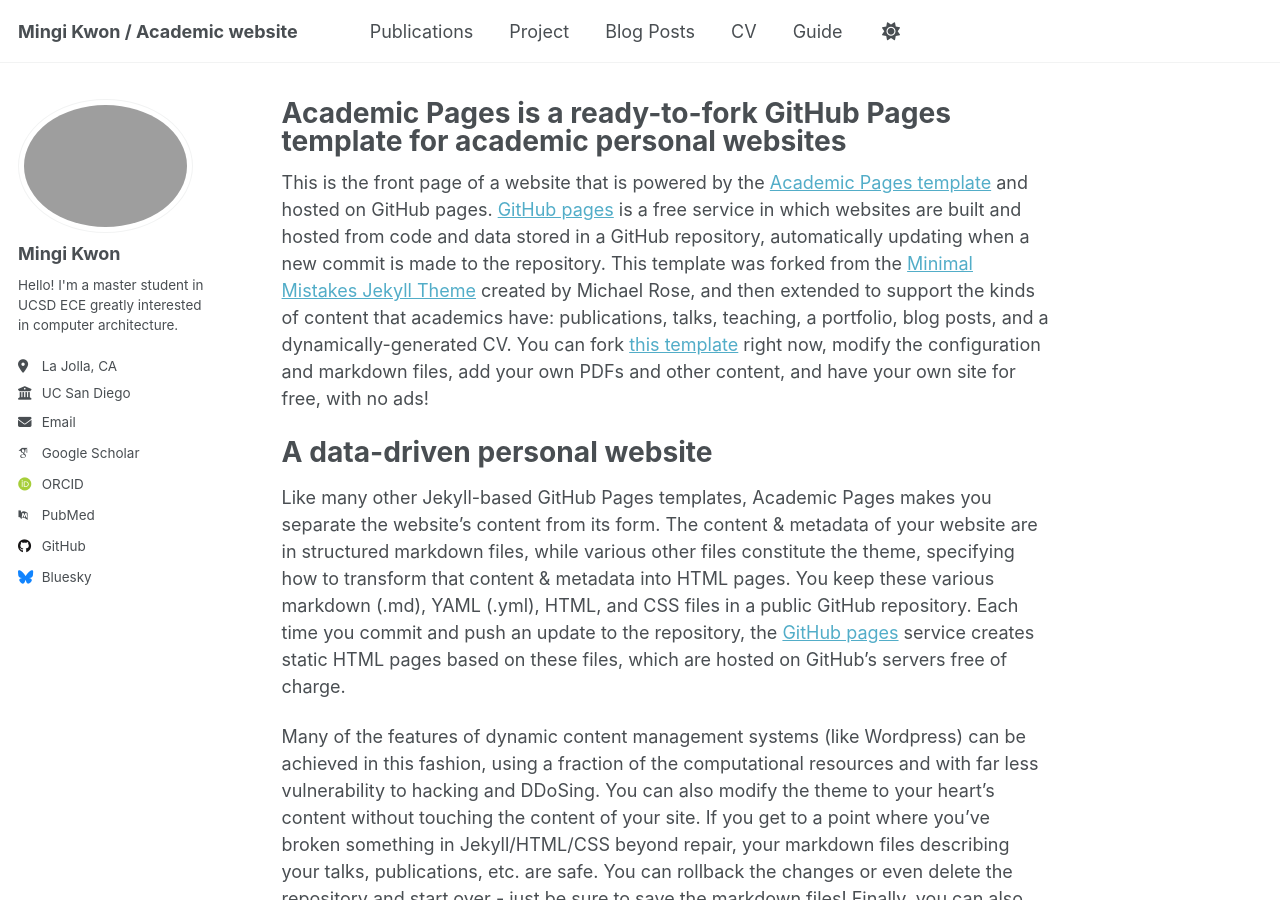
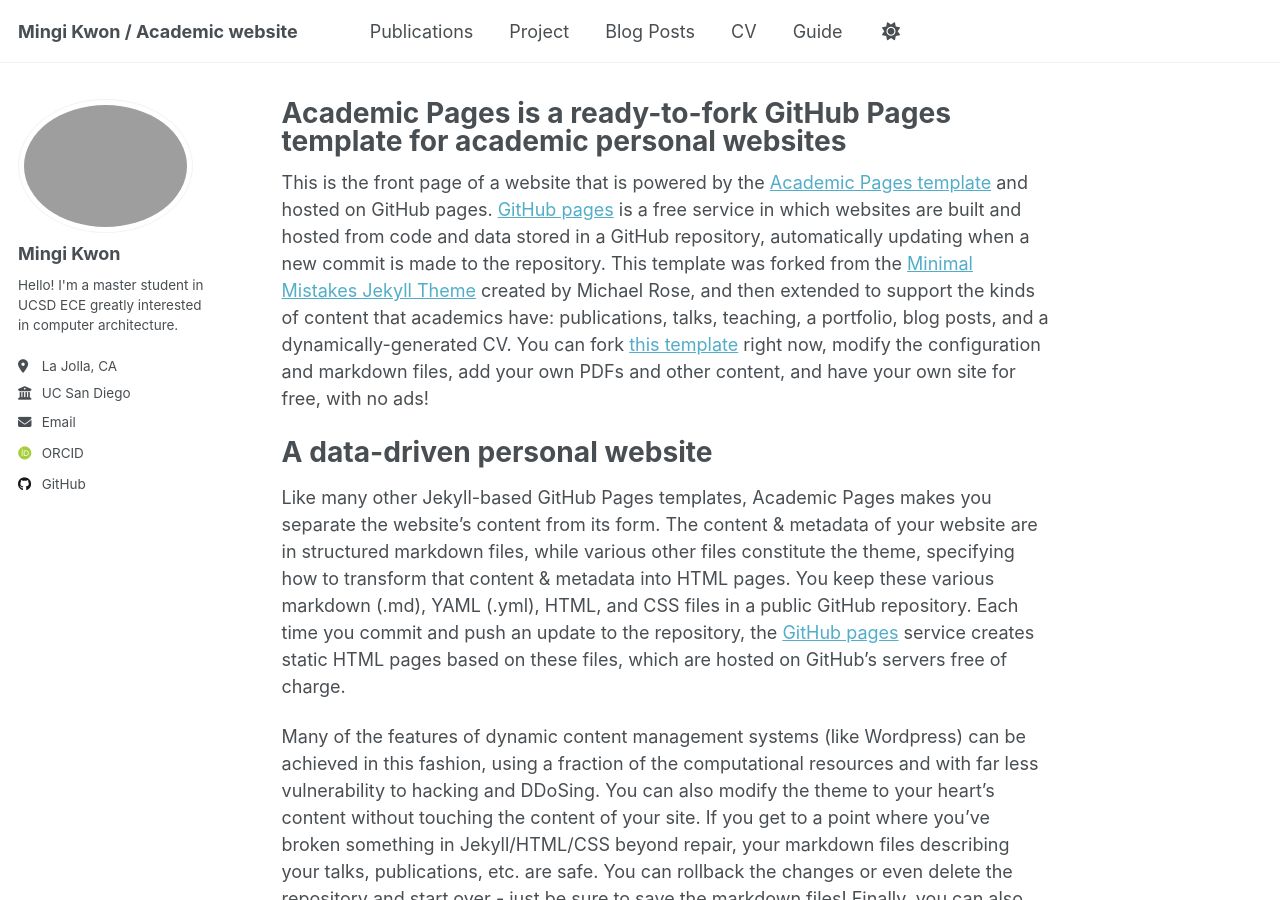
Before and after one commit to mingi001025/mingi001025.github.io, a Jekyll site: the page built from _pages/about.md, in a window 1280 px wide and 900 px high. Built offline with Jekyll 4.4.1, drawn with Linux system fonts in a browser that asks for light colours; some web fonts are replaced; some of the changed lines change nothing that is shown.

Commit message:
left side bar edited

```diff
--- a/_config.yml
+++ b/_config.yml
@@ -34,24 +34,24 @@
 
   # Academic websites
   arxiv            : # URL - Update with the correct link to your profile
-  googlescholar    : "https://scholar.google.com/"
+  googlescholar    :
   impactstory      : # URL
   orcid            : "https://orcid.org/my-orcid?orcid=0009-0000-6448-0136"
   semantic         : # URL
-  pubmed           : "https://www.ncbi.nlm.nih.gov/pubmed/?term=john+snow"
-  researchgate     : # URL
+  pubmed           :
+  researchgate     : #
   scopus           : # URL
 
   # Repositories and software development
   bitbucket        : # Username - Update with your username on the site
   codepen          : # Username
   dribbble         : # Username
-  github           : "academicpages"
+  github           : "mingi001025"
   kaggle           : # Username
   stackoverflow    : # User number or user number and name (i.e., use "1" or "1/jeff-atwood")
 
   # Social media
-  bluesky          : "bsky.app" # Replace this with you Bluesky username
+  bluesky          : # Replace this with you Bluesky username
   facebook         : # Username
   flickr           : # Username
   foursquare       : # Username
```
